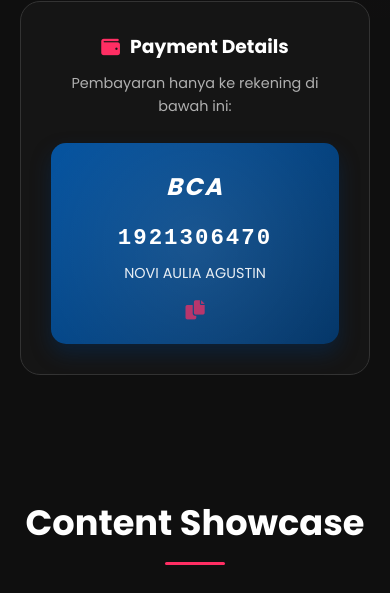
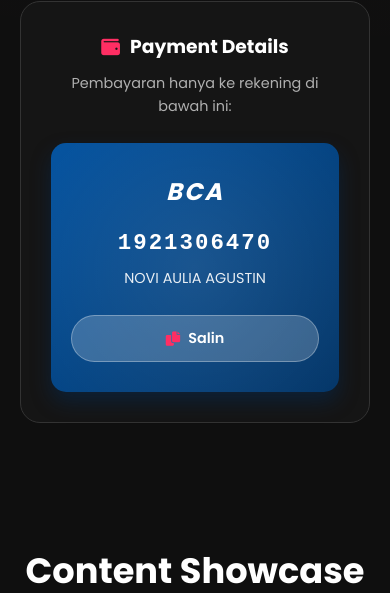
Before and after one commit to RiveRyxaa/ratecard-novilgstn, a plain HTML site: page index.html in a window 390 px wide. Shown: the part 3548-4141 px from the top of the page. Drawn offline with Linux system fonts and the light colour scheme.

Commit message:
memperbaiki tombol salin pada rekening

```diff
--- a/css/style.css
+++ b/css/style.css
@@ -584,13 +584,64 @@
     margin-top: 5px;
 }
 
-.copy-icon {
-    font-size: 1.2rem;
+/* --- FIX BUTTON COPY FOR MOBILE --- */
+
+/* Wrapper Tombol Copy */
+.btn-copy {
+    background: rgba(255, 255, 255, 0.2);
+    border: 1px solid rgba(255, 255, 255, 0.3);
+    color: white;
+    padding: 8px 15px; /* Padding besar agar mudah disentuh di HP */
+    border-radius: 50px;
     cursor: pointer;
-    opacity: 0.7;
-    transition: 0.3s;
+    display: flex;
+    align-items: center;
+    gap: 8px;
+    font-size: 0.9rem;
+    transition: 0.2s;
+    /* Pastikan tombol selalu di atas */
+    position: relative;
+    z-index: 10;
 }
-.copy-icon:hover { opacity: 1; }
+
+/* Efek saat ditekan (Active state untuk HP) */
+.btn-copy:active {
+    transform: scale(0.95);
+    background: rgba(255, 255, 255, 0.4);
+}
+
+.btn-copy:hover {
+    background: rgba(255, 255, 255, 0.3);
+}
+
+/* Teks "Salin" (Opsional, bisa dihilangkan di layar sangat kecil) */
+.copy-text {
+    font-weight: 600;
+    font-family: 'Poppins', sans-serif;
+}
+
+/* Responsive Mobile Update */
+@media (max-width: 480px) {
+    .bank-card {
+        flex-direction: column;
+        text-align: center;
+        gap: 20px;
+        padding: 30px 20px;
+    }
+
+    .bank-info {
+        margin-left: 0;
+        text-align: center;
+        margin-bottom: 10px;
+    }
+
+    /* Tombol Copy di HP jadi agak lebar biar gampang dipencet */
+    .btn-copy {
+        width: 100%;
+        justify-content: center;
+        padding: 12px; /* Area sentuh makin besar */
+    }
+}
 
 /* Responsive Mobile untuk Bank Card */
 @media (max-width: 480px) {
--- a/index.html
+++ b/index.html
@@ -155,10 +155,14 @@
             <div class="bank-card">
                 <div class="bank-logo">BCA</div>
                 <div class="bank-info">
-                    <span class="acc-number">1921306470</span>
-                    <span class="acc-name">Novi Aulia Agustin</span>
+                <span class="acc-number" id="rek-number">1921306470</span>
+                <span class="acc-name">Novi Aulia Agustin</span>
                 </div>
-                <i class="fas fa-copy copy-icon" title="Copy Number"></i>
+
+                <button class="btn-copy" onclick="copyRekening()">
+                <i class="fas fa-copy copy-icon"></i>
+                <span class="copy-text">Salin</span>
+                </button>
             </div>
         </div>
     </section>
@@ -413,6 +417,38 @@
             // Buka WhatsApp di tab baru
             window.open(url, '_blank');
         }
+
+        // --- 4. Logic Salin Nomor Rekening (Support Mobile) ---
+        function copyRekening() {
+            const textToCopy = "1921306470"; // Nomor Rekening
+            const btnCopy = document.querySelector('.btn-copy');
+            const icon = btnCopy.querySelector('i');
+            const text = btnCopy.querySelector('.copy-text');
+
+            // Cara Copy Modern (Bekerja di HP Android/iPhone)
+            navigator.clipboard.writeText(textToCopy).then(() => {
+
+                // Ubah Tampilan Tombol jadi "Berhasil"
+                icon.classList.remove('fa-copy');
+                icon.classList.add('fa-check'); // Ikon Check
+                text.innerText = "Disalin!";
+                btnCopy.style.background = "#25D366"; // Warna Hijau
+                btnCopy.style.borderColor = "#25D366";
+
+                // Kembalikan ke semula setelah 2 detik
+                setTimeout(() => {
+                    icon.classList.remove('fa-check');
+                    icon.classList.add('fa-copy');
+                    text.innerText = "Salin";
+                    btnCopy.style.background = "rgba(255, 255, 255, 0.2)";
+                    btnCopy.style.borderColor = "rgba(255, 255, 255, 0.3)";
+                }, 2000);
+
+            }).catch(err => {
+                console.error('Gagal menyalin', err);
+                alert("Gagal menyalin otomatis. Silakan salin manual.");
+            });
+        }
     </script>
 </body>
 </html>
```
